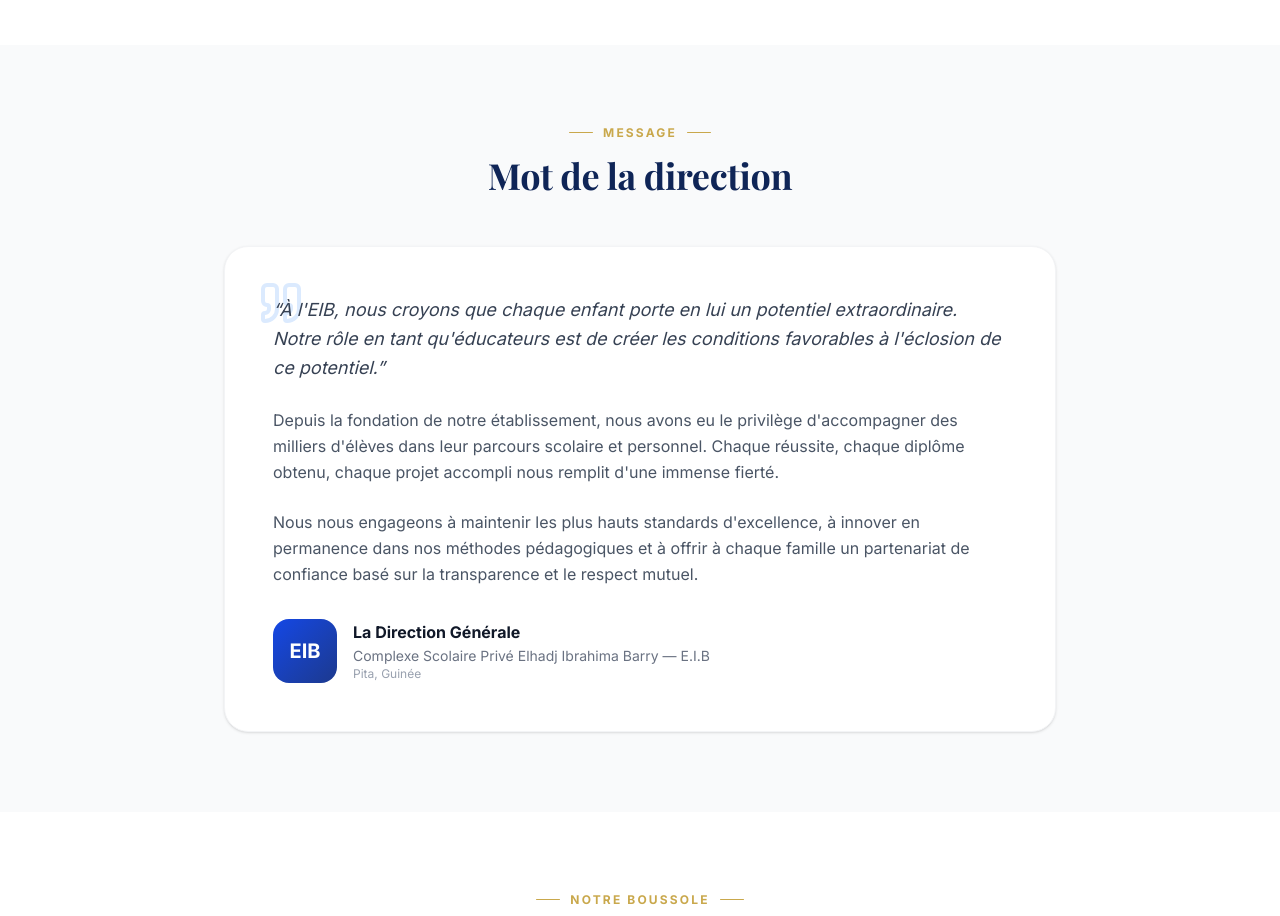
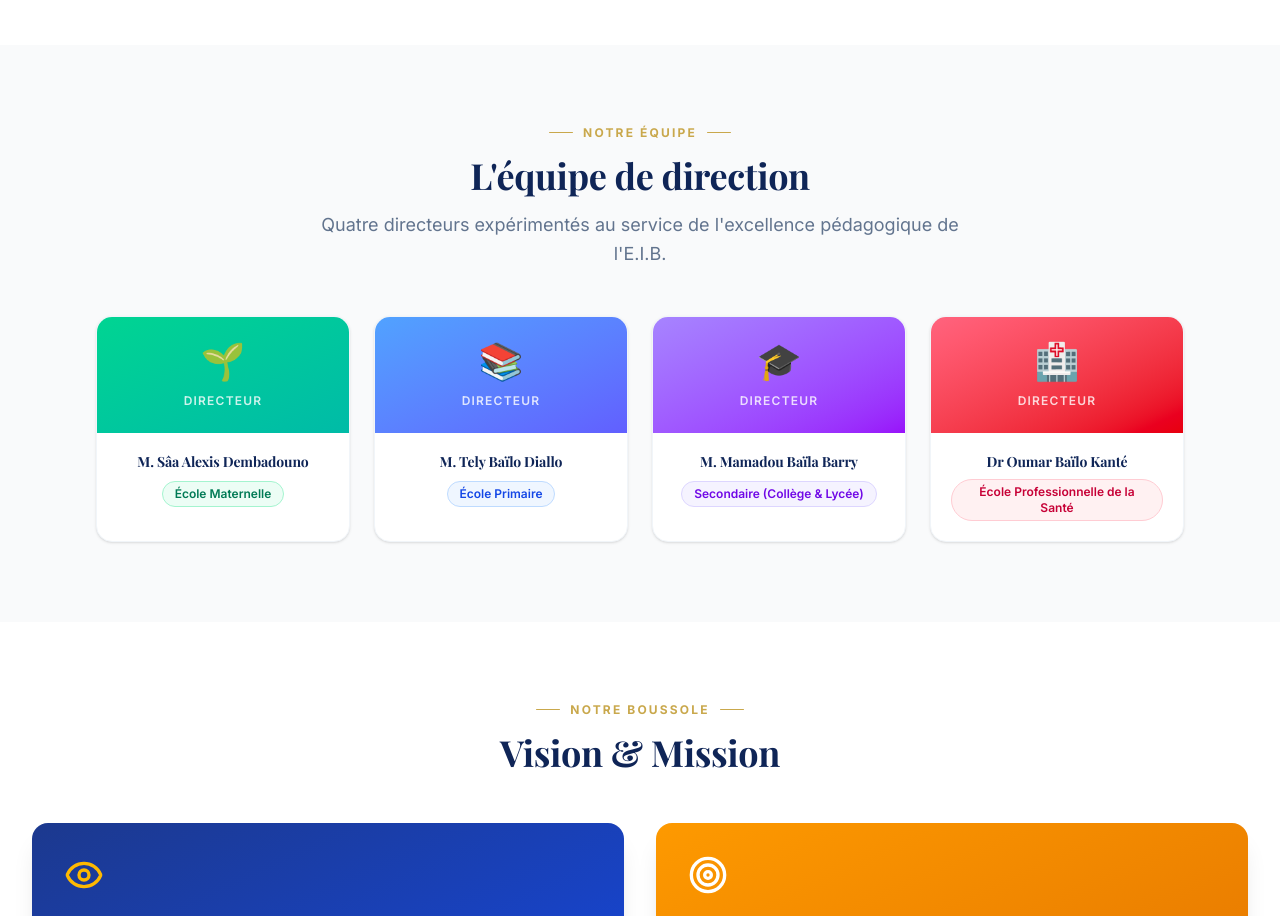
Before and after one commit to Barry-webdev/EIB-School, a Next.js app in the folder Frontend/: page /a-propos in a window 1280 px wide. Shown: the part 1280-2196 px from the top of the page. Built offline with nearby package versions, Linux system fonts and the light colour scheme.

Commit message:
feat: section equipe de direction avec 4 directeurs

```diff
--- a/Frontend/src/app/a-propos/page.tsx
+++ b/Frontend/src/app/a-propos/page.tsx
@@ -12,7 +12,6 @@ import {
   BookOpen,
   Award,
   CheckCircle,
-  Quote,
 } from "lucide-react";
 
 export const metadata: Metadata = {
@@ -191,50 +190,84 @@ export default function AProposPage() {
         </div>
       </section>
 
-      {/* Mot de la direction */}
+      {/* Équipe de direction */}
       <section className="py-20 bg-gray-50">
-        <div className="max-w-4xl mx-auto px-4 sm:px-6 lg:px-8">
+        <div className="max-w-6xl mx-auto px-4 sm:px-6 lg:px-8">
           <SectionTitle
-            pretitle="Message"
-            title="Mot de la direction"
+            pretitle="Notre équipe"
+            title="L'équipe de direction"
+            subtitle="Quatre directeurs expérimentés au service de l'excellence pédagogique de l'E.I.B."
             align="center"
             className="mb-12"
           />
-          <div className="bg-white rounded-3xl shadow-sm border border-gray-100 p-8 sm:p-12 relative">
-            <Quote className="absolute top-8 left-8 w-12 h-12 text-blue-100" />
-            <div className="relative z-10">
-              <p className="text-gray-700 text-lg leading-relaxed mb-6 italic">
-                &ldquo;À l&apos;EIB, nous croyons que chaque enfant porte en lui
-                un potentiel extraordinaire. Notre rôle en tant
-                qu&apos;éducateurs est de créer les conditions favorables à
-                l&apos;éclosion de ce potentiel.&rdquo;
-              </p>
-              <p className="text-gray-600 leading-relaxed mb-6">
-                Depuis la fondation de notre établissement, nous avons eu
-                le privilège d&apos;accompagner des milliers d&apos;élèves
-                dans leur parcours scolaire et personnel. Chaque réussite,
-                chaque diplôme obtenu, chaque projet accompli nous remplit
-                d&apos;une immense fierté.
-              </p>
-              <p className="text-gray-600 leading-relaxed mb-8">
-                Nous nous engageons à maintenir les plus hauts standards
-                d&apos;excellence, à innover en permanence dans nos méthodes
-                pédagogiques et à offrir à chaque famille un partenariat de
-                confiance basé sur la transparence et le respect mutuel.
-              </p>
-              <div className="flex items-center gap-4">
-                <div className="w-16 h-16 bg-gradient-to-br from-blue-700 to-blue-900 rounded-2xl flex items-center justify-center">
-                  <span className="text-white text-xl font-bold">EIB</span>
+          <div className="grid grid-cols-1 sm:grid-cols-2 lg:grid-cols-4 gap-6">
+            {[
+              {
+                name: "M. Sâa Alexis Dembadouno",
+                role: "Directeur",
+                dept: "École Maternelle",
+                icon: "🌱",
+                color: "from-emerald-400 to-teal-500",
+                bg: "bg-emerald-50",
+                border: "border-emerald-200",
+                text: "text-emerald-700",
+              },
+              {
+                name: "M. Tely Baïlo Diallo",
+                role: "Directeur",
+                dept: "École Primaire",
+                icon: "📚",
+                color: "from-blue-400 to-indigo-500",
+                bg: "bg-blue-50",
+                border: "border-blue-200",
+                text: "text-blue-700",
+              },
+              {
+                name: "M. Mamadou Baïla Barry",
+                role: "Directeur",
+                dept: "Secondaire (Collège & Lycée)",
+                icon: "🎓",
+                color: "from-violet-400 to-purple-600",
+                bg: "bg-violet-50",
+                border: "border-violet-200",
+                text: "text-violet-700",
+              },
+              {
+                name: "Dr Oumar Baïlo Kanté",
+                role: "Directeur",
+                dept: "École Professionnelle de la Santé",
+                icon: "🏥",
+                color: "from-rose-400 to-red-600",
+                bg: "bg-rose-50",
+                border: "border-rose-200",
+                text: "text-rose-700",
+              },
+            ].map((director, i) => (
+              <div
+                key={i}
+                className="bg-white rounded-2xl border border-slate-100 shadow-sm overflow-hidden hover:shadow-md transition-shadow"
+              >
+                {/* Header coloré */}
+                <div className={`bg-gradient-to-br ${director.color} p-6 text-white text-center`}>
+                  <div className="text-4xl mb-3">{director.icon}</div>
+                  <p className="text-white/80 text-xs font-semibold uppercase tracking-widest">
+                    {director.role}
+                  </p>
                 </div>
-                <div>
-                  <p className="font-bold text-gray-900">La Direction Générale</p>
-                  <p className="text-gray-500 text-sm">
-                    Complexe Scolaire Privé Elhadj Ibrahima Barry — E.I.B
-                  </p>
-                  <p className="text-gray-400 text-xs">Pita, Guinée</p>
+                {/* Infos */}
+                <div className="p-5 text-center">
+                  <h3
+                    className="font-bold text-[#0f2557] text-sm leading-tight mb-2"
+                    style={{ fontFamily: "'Playfair Display', Georgia, serif" }}
+                  >
+                    {director.name}
+                  </h3>
+                  <span className={`inline-block text-xs font-semibold px-3 py-1 rounded-full border ${director.bg} ${director.border} ${director.text}`}>
+                    {director.dept}
+                  </span>
                 </div>
               </div>
-            </div>
+            ))}
           </div>
         </div>
       </section>
```
